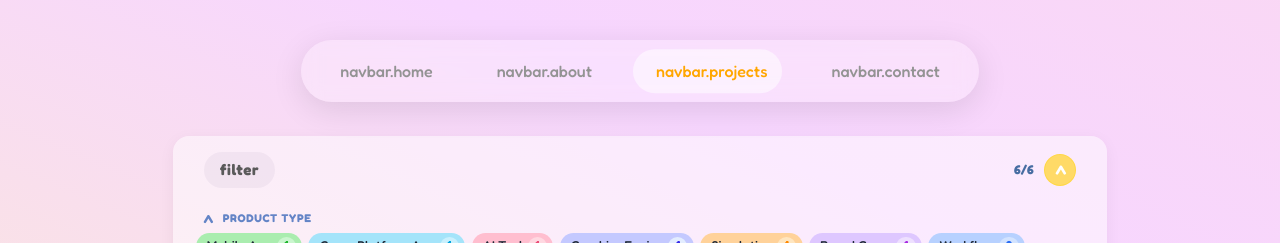
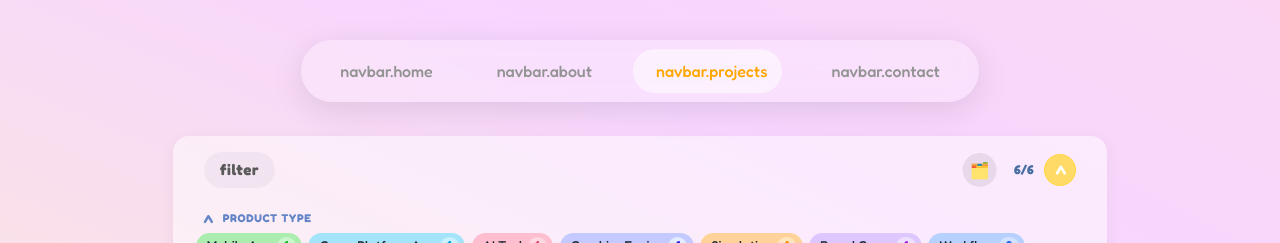
Before and after one commit to JeeIn-Park/JeeIn-Park.github.io, a React (Vite) app: page /projects in a window 1280 px wide. Both pictures are taken after a click on the button "Show filters". Shown: the top 243 px of the page. Built offline with nearby package versions, Linux system fonts and the light colour scheme.

Commit message:
collapse and expend filters buttons

```diff
--- a/src/components/SkillFilter.css
+++ b/src/components/SkillFilter.css
@@ -40,7 +40,120 @@
   display: flex;
   align-items: center;
   gap: 0.5rem;
+  flex-shrink: 0;
 }
+
+.skill-filter-controls {
+  display: inline-flex;
+  align-items: center;
+  gap: 0.35rem;
+  margin-right: 0.35rem;
+  overflow: visible;
+  flex-shrink: 0;
+}
+
+.skill-filter-clear-wrap {
+  display: inline-grid;
+  place-items: center;
+  overflow: hidden;
+  max-width: 2.3rem;
+  border-radius: 2rem;
+  clip-path: inset(0 0 0 0 round 2rem);
+  opacity: 1;
+  transform: translateY(0);
+  transition:
+    max-width 220ms ease,
+    opacity 200ms ease,
+    transform 200ms ease,
+    clip-path 220ms ease;
+}
+
+.skill-filter-clear-wrap.is-hidden {
+  max-width: 0;
+  clip-path: inset(0 100% 0 0 round 2rem);
+  opacity: 0;
+  transform: translateY(-2px);
+  pointer-events: none;
+}
+
+.skill-filter-bulk-actions {
+  display: inline-flex;
+  align-items: center;
+  gap: 0.35rem;
+  overflow: visible;
+  max-width: 22rem;
+  opacity: 1;
+  transform: translateY(0);
+  transition: max-width 240ms ease, opacity 220ms ease, transform 220ms ease;
+}
+
+.skill-filter-bulk-actions.is-hidden {
+  max-width: 0;
+  opacity: 0;
+  transform: translateY(-2px);
+  pointer-events: none;
+}
+
+.skill-filter-bulk-wrap {
+  display: inline-grid;
+  place-items: center;
+  overflow: hidden;
+  max-width: 2.3rem;
+  border-radius: 2rem;
+  clip-path: inset(0 0 0 0 round 2rem);
+  opacity: 1;
+  transform: translateY(0);
+  transition:
+    max-width 220ms ease,
+    opacity 200ms ease,
+    transform 200ms ease,
+    clip-path 220ms ease;
+}
+
+.skill-filter-bulk-wrap.is-hidden {
+  max-width: 0;
+  clip-path: inset(0 100% 0 0 round 2rem);
+  opacity: 0;
+  transform: translateY(-2px);
+  pointer-events: none;
+}
+
+.skill-filter-bulk-action {
+  font-family: inherit;
+  display: inline-flex;
+  align-items: center;
+  justify-content: center;
+  width: 2.15rem;
+  min-width: 2.15rem;
+  max-width: 2.15rem;
+  height: 2.15rem;
+  border: 1px solid transparent;
+  background: #00000014;
+  color: #1f2937;
+  border-radius: 2rem;
+  padding: 0;
+  margin: 0;
+  overflow: hidden;
+  white-space: nowrap;
+  font-size: 1rem;
+  font-weight: 800;
+  line-height: 1;
+  cursor: pointer;
+  transition: background-color 180ms ease, border-color 180ms ease, box-shadow 180ms ease;
+}
+
+.skill-filter-bulk-action:hover {
+  background: rgba(31, 41, 55, 0.14);
+  border-color: transparent;
+  box-shadow: none;
+}
+
+.skill-filter-bulk-action:disabled {
+  opacity: 0.45;
+  cursor: not-allowed;
+}
+
+
 
 .projects-filters-title {
   margin: 0;
@@ -81,7 +194,7 @@
 
 .skill-filter-toggle-circle:hover {
   background: var(--ui-surface-highlight-hover, #ffd643);
-  box-shadow: 0 3px 10px var(--ui-shadow-highlight, rgba(255, 214, 67, 0.693));
+  box-shadow: none;
 }
 
 .skill-filter-toggle-chevron {
@@ -311,15 +424,17 @@
   display: inline-flex;
   align-items: center;
   justify-content: center;
-  width: 2rem;
-  height: 2rem;
+  width: 2.15rem;
+  height: 2.15rem;
   padding: 0;
+  overflow: hidden;
+  white-space: nowrap;
   border-radius: 2rem;
   background: #00000014;
   border: 1px solid transparent;
   font-size: 1rem;
   font-weight: 800;
-  line-height: 1;
+  line-height: 1.1;
   color: #1f2937;
   cursor: pointer;
   margin-left: 0;
@@ -338,7 +453,7 @@
 .skill-filter-clear:hover {
   background: rgb(218, 116, 116);
   border-color: transparent;
-  box-shadow: 0 0 0.55rem rgba(239, 68, 68, 0.4);
+  box-shadow: none;
   transform: translateY(0px) scale(1.03);
 }
 
@@ -347,14 +462,6 @@
   cursor: not-allowed;
   transform: translateY(0) scale(1);
   box-shadow: none;
-}
-
-.skill-filter-clear.is-hidden {
-  opacity: 0;
-  transform: translateY(-2px) scale(0.96);
-  pointer-events: none;
-  visibility: hidden;
-  transition: opacity 220ms ease, transform 220ms ease, visibility 0s linear 220ms;
 }
 
 @media (prefers-reduced-motion: reduce) {
@@ -368,7 +475,12 @@
   }
 
   .skill-filter-clear,
-  .skill-filter-clear.is-hidden {
+  .skill-filter-clear-wrap,
+  .skill-filter-clear-wrap.is-hidden,
+  .skill-filter-bulk-actions,
+  .skill-filter-bulk-actions.is-hidden,
+  .skill-filter-bulk-action,
+  .skill-filter-bulk-action.is-hidden {
     transition: none;
     transform: none;
   }
--- a/src/components/SkillFilter.tsx
+++ b/src/components/SkillFilter.tsx
@@ -12,6 +12,8 @@ type SkillFilterProps = {
   title: string;
   expandLabel: string;
   collapseLabel: string;
+  expandAllLabel: string;
+  collapseAllLabel: string;
   summaryLabel: string;
   groups: SkillFilterGroup[];
   selectedSkills: string[];
@@ -28,6 +30,8 @@ const SkillFilter: React.FC<SkillFilterProps> = ({
   title,
   expandLabel,
   collapseLabel,
+  expandAllLabel,
+  collapseAllLabel,
   summaryLabel,
   groups,
   selectedSkills,
@@ -88,6 +92,14 @@ const SkillFilter: React.FC<SkillFilterProps> = ({
         : [...current, groupId]
     );
   };
+  const expandAllGroups = () => setCollapsedGroupIds([]);
+  const collapseAllGroups = () =>
+    setCollapsedGroupIds(groups.map((group) => group.id));
+  const areAllGroupsExpanded = collapsedGroupIds.length === 0;
+  const areAllGroupsCollapsed =
+    groups.length > 0 && collapsedGroupIds.length === groups.length;
+  const showExpandAll = !areAllGroupsExpanded;
+  const showCollapseAll = !areAllGroupsCollapsed;
 
   const isInteractiveTarget = (target: EventTarget | null): boolean =>
     target instanceof Element &&
@@ -135,19 +147,66 @@ const SkillFilter: React.FC<SkillFilterProps> = ({
           >
             {title}
           </p>
+        </div>
+        <div className="projects-filters-actions">
+          <div className="skill-filter-controls">
+            <div
+              className={`skill-filter-bulk-actions ${
+                isExpanded ? "" : "is-hidden"
+              }`.trim()}
+              aria-hidden={!isExpanded}
+            >
+              <div
+                className={`skill-filter-bulk-wrap ${
+                  showExpandAll ? "" : "is-hidden"
+                }`.trim()}
+                aria-hidden={!showExpandAll}
+              >
                 <button
                   type="button"
-            className={`skill-filter-clear ${selectedSkills.length === 0 ? "is-hidden" : ""}`.trim()}
+                  className="skill-filter-bulk-action"
+                  onClick={expandAllGroups}
+                  aria-label={expandAllLabel}
+                  title={expandAllLabel}
+                >
+                  {expandAllLabel}
+                </button>
+              </div>
+              <div
+                className={`skill-filter-bulk-wrap ${
+                  showCollapseAll ? "" : "is-hidden"
+                }`.trim()}
+                aria-hidden={!showCollapseAll}
+              >
+                <button
+                  type="button"
+                  className="skill-filter-bulk-action"
+                  onClick={collapseAllGroups}
+                  aria-label={collapseAllLabel}
+                  title={collapseAllLabel}
+                >
+                  {collapseAllLabel}
+                </button>
+              </div>
+            </div>
+            <div
+              className={`skill-filter-clear-wrap ${
+                selectedSkills.length === 0 ? "is-hidden" : ""
+              }`.trim()}
+              aria-hidden={selectedSkills.length === 0}
+            >
+              <button
+                type="button"
+                className="skill-filter-clear"
                 onClick={onClear}
                 disabled={selectedSkills.length === 0}
-            aria-hidden={selectedSkills.length === 0}
                 aria-label="clear filters"
                 title="clear filters"
               >
                 🗑️
               </button>
             </div>
-        <div className="projects-filters-actions">
+          </div>
           <p className="projects-filter-summary projects-filter-summary-inline">
             {summaryLabel}
           </p>
--- a/src/data/i18n/en/projects.json
+++ b/src/data/i18n/en/projects.json
@@ -7,7 +7,9 @@
     "expand": "Show filters",
     "collapse": "Hide filters",
     "summary": "Showing {{count}} project(s)",
-    "empty": "No projects match the selected skills yet."
+    "empty": "No projects match the selected skills yet.",
+    "expandAll": "📂",
+    "collapseAll": "🗂️"
   },
   "comingSoon": "More Exciting Projects Coming Soon!",
   "list": [
--- a/src/data/i18n/ko/projects.json
+++ b/src/data/i18n/ko/projects.json
@@ -7,7 +7,9 @@
     "expand": "필터 보기",
     "collapse": "필터 숨기기",
     "summary": "{{count}}개의 프로젝트 표시 중",
-    "empty": "선택한 기술에 해당하는 프로젝트가 아직 없습니다."
+    "empty": "선택한 기술에 해당하는 프로젝트가 아직 없습니다.",
+    "expandAll": "📂",
+    "collapseAll": "🗂️"
   },
   "comingSoon": "진행 중인 프로젝트가 더 많답니다! 앞으로 많이 기대해 주세요 :)",
   "list": [
--- a/src/pages/Projects.tsx
+++ b/src/pages/Projects.tsx
@@ -236,6 +236,8 @@ const Projects: React.FC = () => {
         title="filter"
         expandLabel={t("projects.filters.expand")}
         collapseLabel={t("projects.filters.collapse")}
+        expandAllLabel={t("projects.filters.expandAll")}
+        collapseAllLabel={t("projects.filters.collapseAll")}
         summaryLabel={`${filteredProjects.length}/${projects.length}`}
         groups={skillGroups}
         skillCounts={skillCounts}
```
Lines whose indentation alone changed are shown as unchanged.
